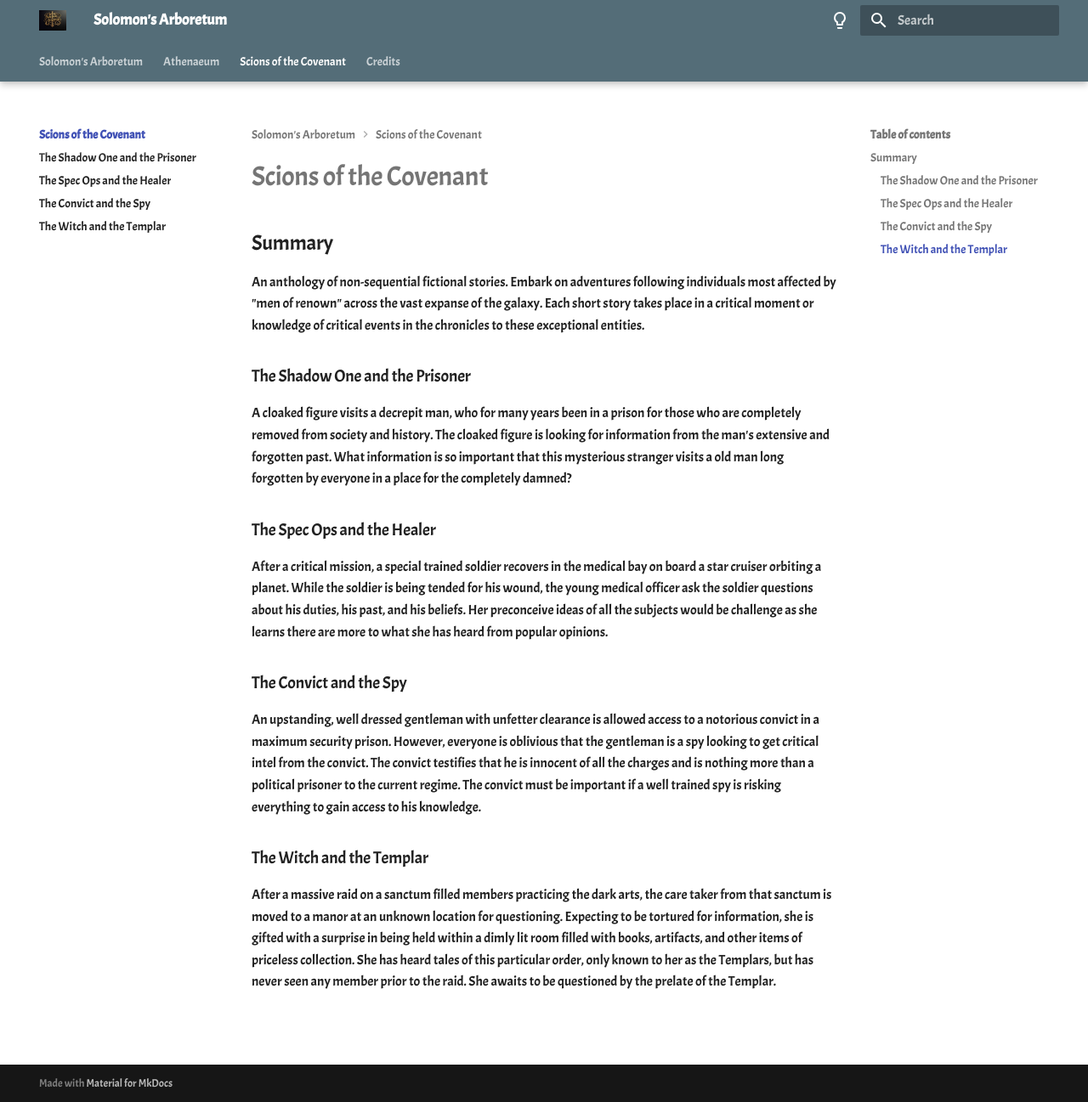
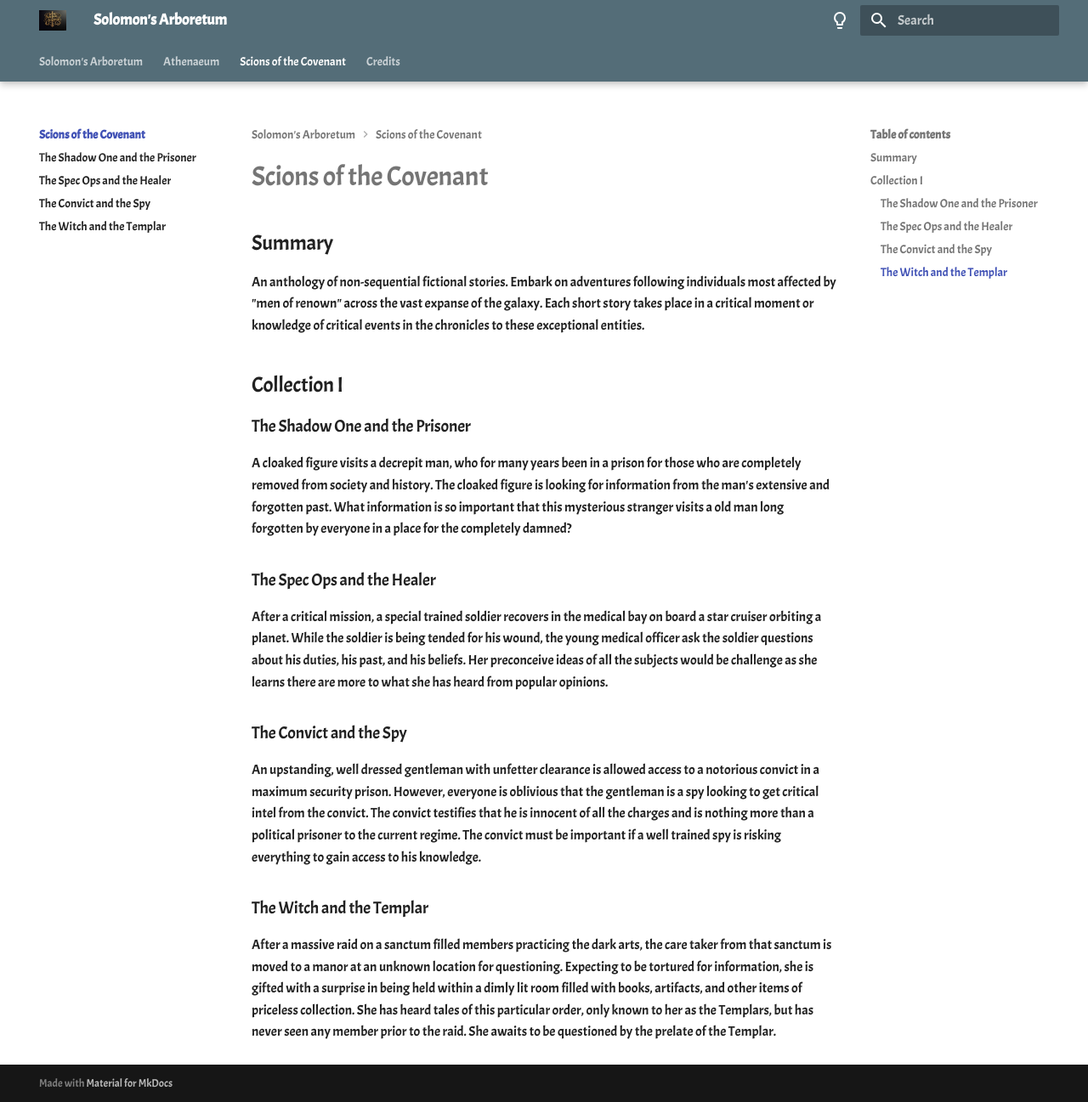
Before and after one commit to gamefreakcabe/solomons-arboretum, an MkDocs documentation site: the page built from docs/sotc/index.md, in a window 1280 px wide and 1297 px high. Shown: the whole window at 85% size. Built offline with MkDocs 1.6.1 and Material for MkDocs 9.7.7, drawn with Linux system fonts in a browser that asks for light colours.

Commit message:
Update index.md

```diff
--- a/docs/sotc/index.md
+++ b/docs/sotc/index.md
@@ -3,6 +3,8 @@
 ## Summary
 
 An anthology of non-sequential fictional stories. Embark on adventures following individuals most affected by "men of renown" across the vast expanse of the galaxy. Each short story takes place in a critical moment or knowledge of critical events in the chronicles to these exceptional entities.
+
+## Collection I
 
 ### The Shadow One and the Prisoner
 
```
